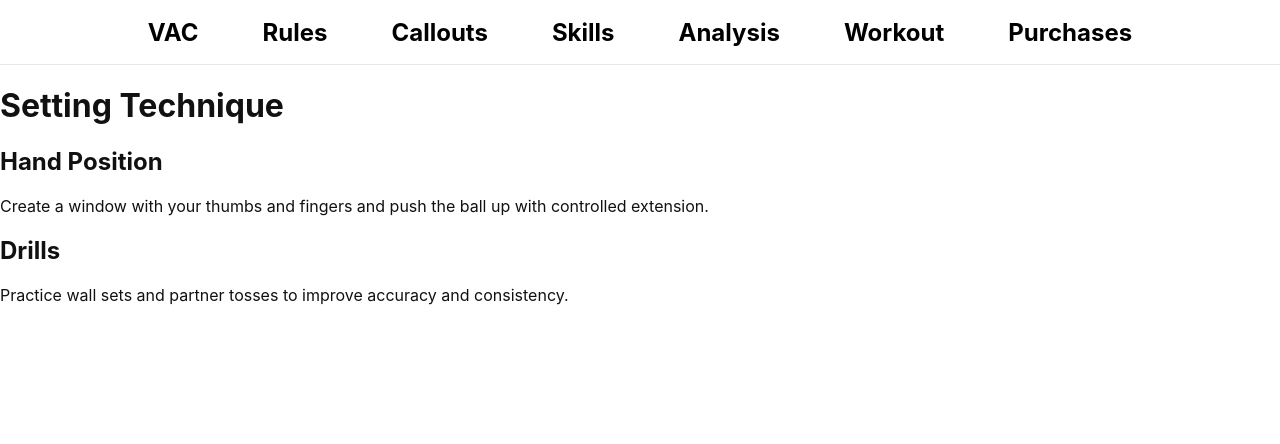
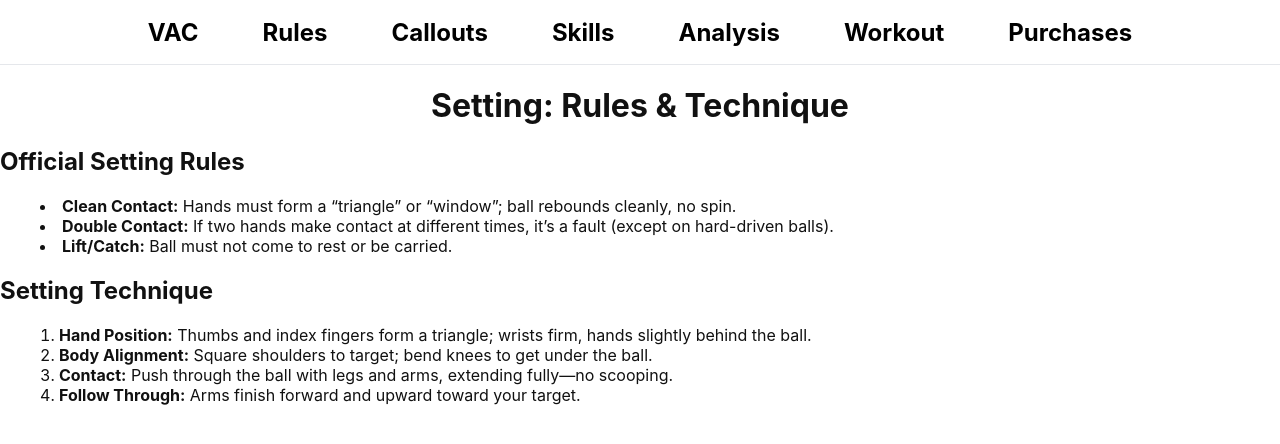
Before and after one commit to blueweriy/volleyball-ai-website, a React (Vite) app: page /skills/set in a window 1280 px wide. Shown: the top 444 px of the page. Built offline with nearby package versions, Linux system fonts and the light colour scheme.

Commit message:
Update Set.jsx

```diff
--- a/src/pages/skillpages/Set.jsx
+++ b/src/pages/skillpages/Set.jsx
@@ -1,16 +1,49 @@
-import React from 'react';
+// src/pages/skillpages/Set.jsx
+import React from "react";
 
 export default function Set() {
   return (
-    <div className="min-h-screen bg-gray-900 text-white p-8">
-      <h1 className="text-4xl font-bold mb-4">Setting Technique</h1>
-      <section className="mb-6">
-        <h2 className="text-2xl font-semibold mb-2">Hand Position</h2>
-        <p>Create a window with your thumbs and fingers and push the ball up with controlled extension.</p>
+    <div className="bg-white text-gray-900 py-16 px-8 lg:px-20 max-w-4xl mx-auto leading-relaxed">
+      {/* Smooth scrolling */}
+      <style>{`html { scroll-behavior: smooth; }`}</style>
+
+      <h1 className="text-4xl font-serif font-bold mb-6 text-center">
+        Setting: Rules & Technique
+      </h1>
+
+      {/* Setting Basics */}
+      <section className="mb-12">
+        <h2 className="text-2xl font-semibold mb-3">Official Setting Rules</h2>
+        <ul className="list-disc list-inside space-y-2">
+          <li>
+            <strong>Clean Contact:</strong> Hands must form a “triangle” or “window”; ball rebounds cleanly, no spin.
+          </li>
+          <li>
+            <strong>Double Contact:</strong> If two hands make contact at different times, it’s a fault (except on hard-driven balls).
+          </li>
+          <li>
+            <strong>Lift/Catch:</strong> Ball must not come to rest or be carried.
+          </li>
+        </ul>
       </section>
+
+      {/* Technique */}
       <section>
-        <h2 className="text-2xl font-semibold mb-2">Drills</h2>
-        <p>Practice wall sets and partner tosses to improve accuracy and consistency.</p>
+        <h2 className="text-2xl font-semibold mb-3">Setting Technique</h2>
+        <ol className="list-decimal list-inside space-y-2 leading-relaxed">
+          <li>
+            <strong>Hand Position:</strong> Thumbs and index fingers form a triangle; wrists firm, hands slightly behind the ball.
+          </li>
+          <li>
+            <strong>Body Alignment:</strong> Square shoulders to target; bend knees to get under the ball.
+          </li>
+          <li>
+            <strong>Contact:</strong> Push through the ball with legs and arms, extending fully—no scooping.
+          </li>
+          <li>
+            <strong>Follow Through:</strong> Arms finish forward and upward toward your target.
+          </li>
+        </ol>
       </section>
     </div>
   );
```
